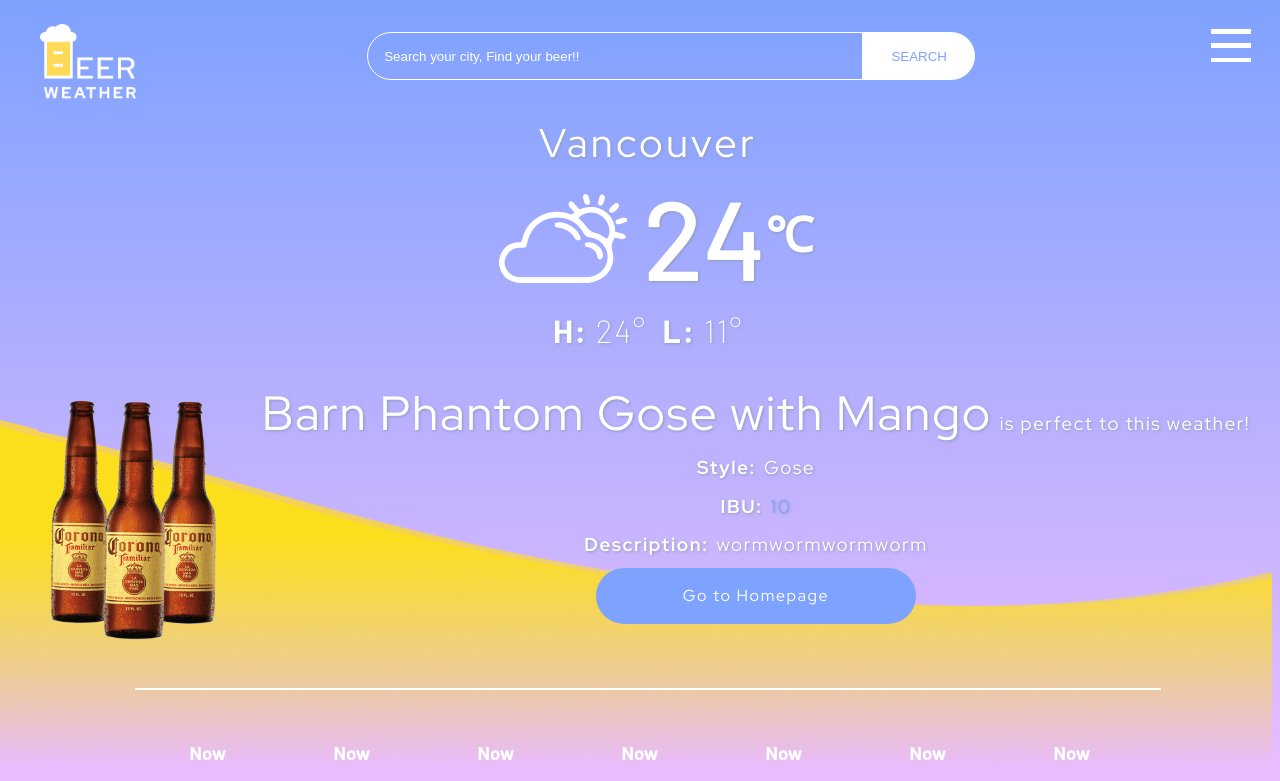
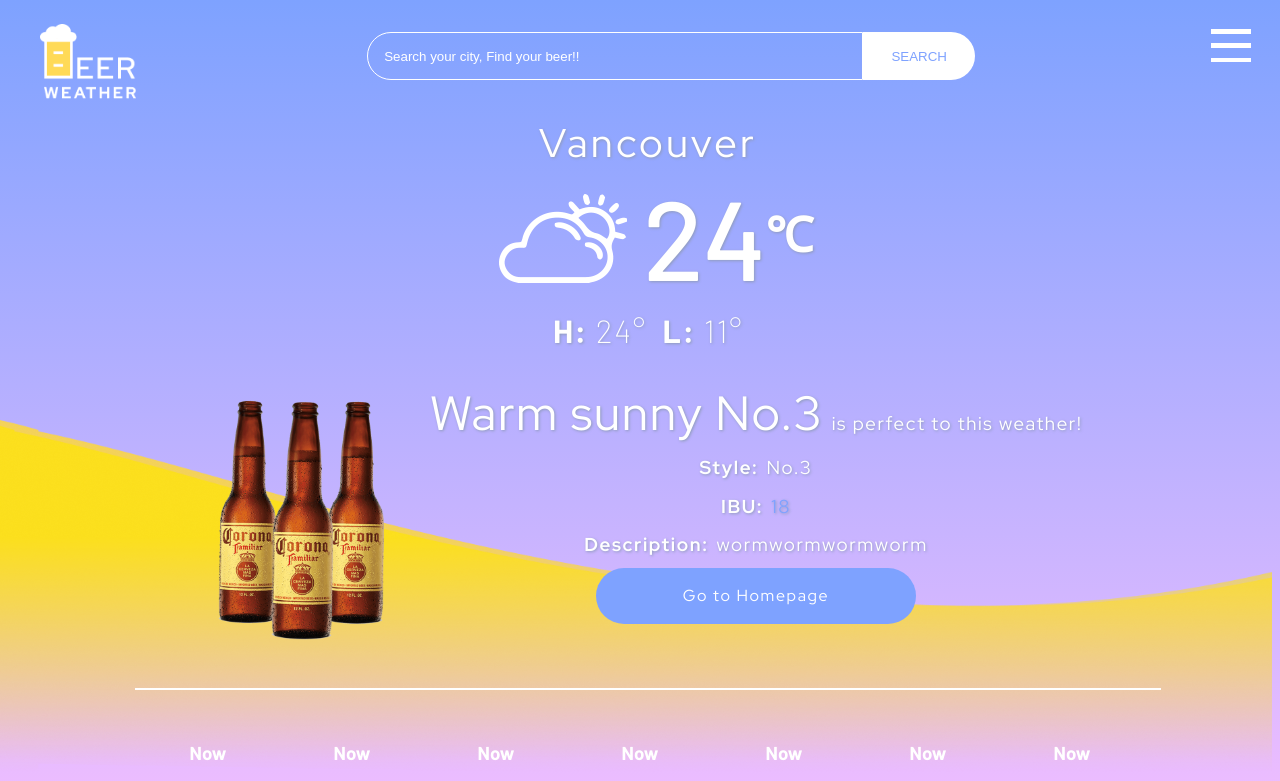
Before and after one commit to kojiokajima/beer-weather, a React (Create React App) app: page / in a window 1280 px wide. Shown: the top 781 px of the page. Built offline with nearby package versions, Linux system fonts and the light colour scheme.

Commit message:
modified data

```diff
--- a/src/Test.jsx
+++ b/src/Test.jsx
@@ -25,6 +25,8 @@
         case 'rainy':
           setData(beerData.cold.rainy)
           break;
+        default:
+          break;
       }
     } else if (temp >= 15 && temp <= 25) {
       switch(weather){
@@ -37,6 +39,8 @@
         case 'rainy':
           setData(beerData.moderate.rainy)
           break;
+        default:
+          break;
       }
     } else if (temp > 25) {
       switch(weather){
@@ -48,6 +52,8 @@
           break;
         case 'rainy':
           setData(beerData.warm.rainy)
+          break;
+        default:
           break;
       }
     }
--- a/src/beerData.js
+++ b/src/beerData.js
@@ -1,9 +1,9 @@
 const beerData = {
-    cold: {
+    cold: { // Poter, Smoke Poter, Barrel-Aged Beer, Stout, Imperial Stout, Oatmeal Stout
         sunny: [
             ['1772 Porter', 'Brown Porter', '4.6%', 26, 'coldsunny1'], // --> beerData.cold.sunny[0]
-            ['1772 Porter', 'Brown Porter', '4.6%', 26, 'coldsunny2'], // --> beerData.cold.sunny[1]
-            ['1772 Porter', 'Brown Porter', '4.6%', 26, 'coldsunny3'],
+            ['Alien Porter', 'Brown Porter', '5.7%', 45, 'coldsunny2'], // --> beerData.cold.sunny[1]
+            ['9lb Porter', 'Brown Porter', '4.6%', 26, 'coldsunny3'],
         ],
         cloudy: [
             ['1772 Porter', 'Brown Porter', '4.6%', 26, 'coldcloudy1'],
@@ -42,7 +42,7 @@
     //     ]
     // },
 
-    moderate: {
+    moderate: { // IPA, Kolsh, Dubel, Hazy IPA, Red Ale, Amber Ale
         sunny: [
             ['Alferd Packer Killer Kölsch', 'Kölsch', '5.1%', 25, 'moderatemoderate'], // --> beerData.moderate.sunny[0]
             ['Alferd Packer Killer Kölsch', 'Kölsch', '5.1%', 25, 'moderatemoderate'], // --> beerData.moderate.sunny[1]
@@ -84,11 +84,11 @@
     //     ]
     // },
 
-    warm: {
+    warm: { // Gose, Pilsner, Sour Ale, Wheat, Session IPA, Blonde IPA
         sunny: [
             ['Barn Phantom Gose with Mango', 'Gose', '4%', 10, 'wormwormwormworm'], // --> beerData.warm.sunny[0]
-            ['Barn Phantom Gose with Mango', 'Gose', '4%', 10, 'wormwormwormworm'], // --> beerData.warm.sunny[1]
-            ['Barn Phantom Gose with Mango', 'Gose', '4%', 10, 'wormwormwormworm'],
+            ['Warm sunny No.2', 'No.2', '2%', 15, 'wormwormwormworm'], // --> beerData.warm.sunny[1]
+            ['Warm sunny No.3', 'No.3', '3%', 18, 'wormwormwormworm'],
         ],
         cloudy: [
             ['Barn Phantom Gose with Mango', 'Gose', '4%', 10, 'wormwormwormworm'],
```
